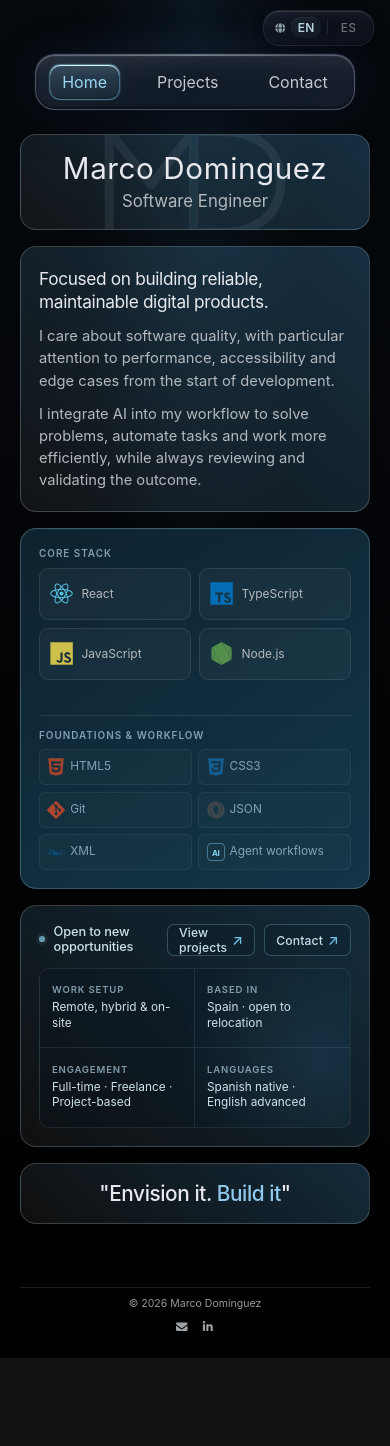
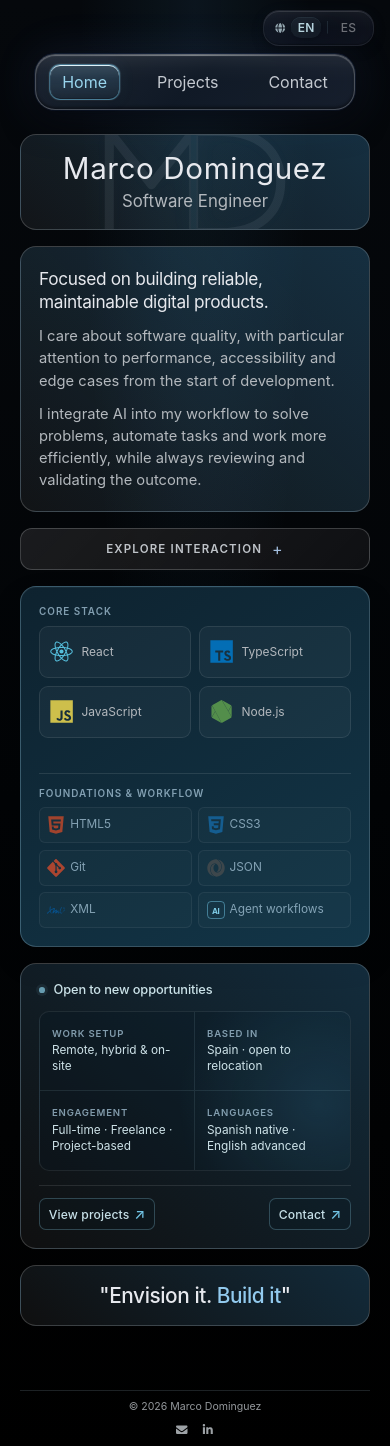
Before and after one commit to Marcodggz/portfolio, a React (Vite) app: page / in a window 390 px wide. Shown: the top 1446 px of the page. Before the commit the page ends 1358 px from the top, so only its background shows below. Built offline with nearby package versions, Linux system fonts and the light colour scheme.

Commit message:
feat(home): refine responsive abstract image and CTAs

```diff
--- a/src/components/home/AbstractImage/AbstractImage.module.css
+++ b/src/components/home/AbstractImage/AbstractImage.module.css
@@ -36,6 +36,7 @@
   border-radius: 16px;
   overflow: hidden;
   isolation: isolate;
+  touch-action: pan-y;
   border: 1px solid rgba(99, 97, 97, 0.16);
 
   /* Professional layered background with subtle depth */
@@ -311,3 +312,21 @@
 .pupilRight {
   left: 65%;
 }
+
+@media (max-width: 1024px) and (orientation: portrait), (max-width: 600px) {
+  .cursorHint {
+    display: none;
+  }
+}
+
+@media (max-width: 600px) {
+  .abstractImage {
+    min-height: 240px;
+  }
+}
+
+@media (min-width: 601px) and (max-width: 1024px) and (orientation: portrait) {
+  .abstractImage {
+    min-height: 300px;
+  }
+}
--- a/src/components/home/Certifications/Certifications.module.css
+++ b/src/components/home/Certifications/Certifications.module.css
@@ -1,6 +1,11 @@
 .certifications {
-  display: flex;
-  flex-direction: column;
+  display: grid;
+  grid-template-columns: minmax(0, 1fr) auto;
+  grid-template-rows: auto minmax(0, 1fr);
+  grid-template-areas:
+    "intro actions"
+    "facts facts";
+  gap: 0.7rem 1rem;
   height: 249px;
   padding: 18px 22px;
   color: var(--color-text-primary);
@@ -10,15 +15,8 @@
   overflow: hidden;
 }
 
-.actionRow {
-  display: flex;
-  align-items: center;
-  justify-content: space-between;
-  gap: 1rem;
-  min-height: 2rem;
-}
-
 .actions {
+  grid-area: actions;
   display: flex;
   align-items: center;
   gap: 0.55rem;
@@ -66,11 +64,11 @@
 }
 
 .availabilityFacts {
+  grid-area: facts;
   display: grid;
   grid-template-columns: repeat(2, minmax(0, 1fr));
-  flex: 1;
   min-height: 0;
-  margin-top: 0.7rem;
+  margin-top: 0;
   margin-bottom: 0;
   overflow: hidden;
   border: 1px solid rgba(255, 255, 255, 0.08);
@@ -80,7 +78,7 @@
     rgba(6, 23, 33, 0.25);
 }
 
-.availabilityIntro { display: flex; align-items: center; gap: 0.55rem; min-width: 0; }
+.availabilityIntro { grid-area: intro; display: flex; align-items: center; gap: 0.55rem; min-width: 0; }
 .availabilityIntro p { margin: 0; color: rgba(223, 247, 253, 0.9); font-size: clamp(0.8rem, 1vw, 0.9rem); font-weight: 500; letter-spacing: -0.01em; }
 .statusDot { flex: 0 0 auto; width: 0.36rem; aspect-ratio: 1; border-radius: 50%; background: rgba(136, 205, 231, 0.72); box-shadow: 0 0 0 0.18rem rgba(136, 205, 231, 0.08); }
 .availabilityFact { display: flex; flex-direction: column; justify-content: center; min-width: 0; padding: clamp(0.65rem, 1.2vw, 0.9rem) clamp(0.75rem, 1.5vw, 1.1rem); }
@@ -95,9 +93,42 @@
 }
 
 @media (max-width: 600px) {
-  .certifications { padding: 18px; }
-  .actionRow { align-items: flex-start; }
-  .availabilityFacts { min-height: 10rem; }
+  .certifications {
+    grid-template-columns: 1fr;
+    grid-template-rows: auto minmax(10rem, 1fr) auto;
+    grid-template-areas:
+      "intro"
+      "facts"
+      "actions";
+    gap: 0.85rem;
+    padding: 18px;
+  }
+  .availabilityIntro {
+    grid-area: intro;
+    width: 100%;
+  }
+  .availabilityFacts {
+    grid-area: facts;
+    min-height: 10rem;
+  }
+  .actions {
+    grid-area: actions;
+    display: flex;
+    align-items: center;
+    justify-content: space-between;
+    width: 100%;
+    gap: 0.55rem;
+    padding-top: 0.8rem;
+    border-top: 1px solid rgba(255, 255, 255, 0.1);
+  }
+  .availabilityIntro p {
+    font-size: 0.8rem;
+    white-space: nowrap;
+  }
+  .actionLink {
+    min-height: 2rem;
+    padding: 0 0.55rem;
+  }
 }
 
 @media (max-width: 375px) {
--- a/src/components/home/Certifications/Certifications.tsx
+++ b/src/components/home/Certifications/Certifications.tsx
@@ -10,15 +10,9 @@ const Certifications: React.FC = () => {
 
   return (
     <section className={styles.certifications} aria-label={t.availabilityHeading}>
-      <div className={styles.actionRow}>
-        <div className={styles.availabilityIntro}>
-          <span className={styles.statusDot} aria-hidden="true" />
-          <p>{t.availabilityIntro}</p>
-        </div>
-        <div className={styles.actions}>
-          <Link className={styles.actionLink} to="/projects">{t.viewProjects}</Link>
-          <Link className={styles.actionLink} to="/contact">{t.contactCta}</Link>
-        </div>
+      <div className={styles.availabilityIntro}>
+        <span className={styles.statusDot} aria-hidden="true" />
+        <p>{t.availabilityIntro}</p>
       </div>
       <dl className={styles.availabilityFacts}>
         {t.availabilityFacts.map((fact) => (
@@ -28,6 +22,10 @@ const Certifications: React.FC = () => {
           </div>
         ))}
       </dl>
+      <div className={styles.actions}>
+        <Link className={styles.actionLink} to="/projects">{t.viewProjects}</Link>
+        <Link className={styles.actionLink} to="/contact">{t.contactCta}</Link>
+      </div>
     </section>
   );
 };
--- a/src/data/translations.ts
+++ b/src/data/translations.ts
@@ -49,6 +49,8 @@ export const translations = {
       visionFirst: 'Envision it',
       visionSecond: 'Build it',
       cursorHint: 'Move your cursor',
+      exploreInteraction: 'Explore interaction',
+      hideInteraction: 'Hide interaction',
       viewProjects: 'View projects',
     },
     notFound: {
@@ -156,6 +158,8 @@ export const translations = {
       visionFirst: 'Imagínalo',
       visionSecond: 'Créalo',
       cursorHint: 'Mueve el cursor',
+      exploreInteraction: 'Explorar interacción',
+      hideInteraction: 'Ocultar interacción',
       viewProjects: 'Ver proyectos',
     },
     notFound: {
--- a/src/pages/Home/Home.module.css
+++ b/src/pages/Home/Home.module.css
@@ -49,6 +49,15 @@
 .abstractImage {
   grid-area: abstract;
 }
+
+.abstractToggle {
+  display: none;
+}
+
+.abstractPanel {
+  width: 100%;
+  height: 100%;
+}
 .certifications {
   grid-area: cert;
 }
@@ -79,9 +88,8 @@
 }
 
 /* ── Tablet ≤ 1024px ─────────────────────────────────────────────────────── */
-/*    AbstractImage hidden (pointer-based interaction).                      */
 /*    WebDev hidden (role shown in NameCard instead).                        */
-/*    Clean vertical reading flow: name+role → about → tech → availability → quote */
+/*    Clean vertical reading flow with an optional interactive visual.         */
 @media (max-width: 1024px) {
   .homeContainer {
     /* Constrain content width for tablet to prevent excessive stretching.
@@ -103,11 +111,6 @@
     gap: 18px;
   }
 
-  /* Hide AbstractImage on tablet and below - pointer-based interaction */
-  .abstractImage {
-    display: none;
-  }
-
   /* Hide WebDev on tablet - role is shown in NameCard instead */
   .webDev {
     display: none;
@@ -123,9 +126,33 @@
   }
 }
 
+/* Keep the interactive visual out of tablet landscape, where vertical space
+   is limited. It remains available in portrait mode and on mobile. */
+@media (min-width: 601px) and (max-width: 1024px) and (orientation: landscape) {
+  .abstractImage {
+    display: none;
+  }
+}
+
+/* ── Tablet portrait ─────────────────────────────────────────────────────── */
+@media (min-width: 601px) and (max-width: 1024px) and (orientation: portrait) {
+  .homeGrid {
+    grid-template-areas:
+      "name"
+      "about"
+      "abstract"
+      "skills"
+      "cert"
+      "vision";
+  }
+
+  .abstractImage {
+    display: block;
+  }
+}
+
 /* ── Mobile ≤ 600px ──────────────────────────────────────────────────────── */
-/*    Single-column layout: name+role → about → tech → availability → quote  */
-/*    AbstractImage and WebDev hidden; NameCard keeps its compact mark        */
+/*    Single-column layout: name+role → about → visual → tech → quote        */
 @media (max-width: 600px) {
   .home {
     padding: 16px 0 32px 0;
@@ -141,9 +168,79 @@
     grid-template-areas:
       "name"
       "about"
+      "abstract"
       "skills"
       "cert"
       "vision";
     gap: 16px;
   }
+
+  .abstractImage {
+    display: block;
+  }
+
 }
+
+@media (max-width: 1024px) and (orientation: portrait), (max-width: 600px) {
+  .abstractToggle {
+    display: flex;
+    align-items: center;
+    justify-content: center;
+    width: 100%;
+    box-sizing: border-box;
+    min-height: 42px;
+    padding: 10px 16px;
+    border: 1px solid rgba(238, 243, 250, 0.2);
+    border-radius: 12px;
+    color: rgba(238, 243, 250, 0.78);
+    background:
+      linear-gradient(135deg, rgba(255, 255, 255, 0.08), rgba(255, 255, 255, 0.03)),
+      rgba(10, 11, 13, 0.72);
+    font: inherit;
+    font-size: 0.72rem;
+    font-weight: 600;
+    letter-spacing: 0.1em;
+    cursor: pointer;
+    text-align: center;
+    text-transform: uppercase;
+    transition:
+      color 0.2s ease,
+      background-color 0.2s ease,
+      border-color 0.2s ease,
+      transform 0.2s ease;
+  }
+
+  .abstractToggle::after {
+    content: "+";
+    margin-left: 10px;
+    color: rgba(180, 210, 245, 0.9);
+    font-size: 1rem;
+    font-weight: 400;
+    line-height: 1;
+  }
+
+  @media (hover: hover) {
+    .abstractToggle:hover {
+      color: rgba(238, 243, 250, 0.96);
+      border-color: rgba(180, 210, 245, 0.42);
+      background:
+        linear-gradient(135deg, rgba(180, 210, 245, 0.14), rgba(255, 255, 255, 0.05)),
+        rgba(10, 11, 13, 0.78);
+      transform: translateY(-1px);
+    }
+  }
+
+  .abstractToggle[aria-expanded="true"]::after {
+    content: "−";
+  }
+
+  .abstractToggle:focus-visible {
+    outline: 2px solid rgba(180, 210, 245, 0.9);
+    outline-offset: 3px;
+  }
+
+  .abstractPanel {
+    margin-top: 12px;
+    height: auto;
+  }
+}
--- a/src/pages/Home/Home.tsx
+++ b/src/pages/Home/Home.tsx
@@ -6,9 +6,39 @@ import NameCard from '../../components/home/NameCard/NameCard'
 import Skills from '../../components/home/Skills/Skills'
 import Certifications from '../../components/home/Certifications/Certifications'
 import AbstractImage from '../../components/home/AbstractImage/AbstractImage'
+import { translations } from '../../data/translations'
+import { useLanguage } from '../../context/useLanguage'
 import styles from './Home.module.css'
 
+const ABSTRACT_COLLAPSIBLE_MEDIA_QUERY =
+  '(max-width: 1024px) and (orientation: portrait), (max-width: 600px)'
+
 const Home: React.FC = () => {
+  const { language } = useLanguage()
+  const t = translations[language].home
+  const [isCollapsibleLayout, setIsCollapsibleLayout] = React.useState(() =>
+    typeof window !== 'undefined' &&
+      window.matchMedia(ABSTRACT_COLLAPSIBLE_MEDIA_QUERY).matches,
+  )
+  const [isAbstractOpen, setIsAbstractOpen] = React.useState(false)
+
+  React.useEffect(() => {
+    const mediaQuery = window.matchMedia(ABSTRACT_COLLAPSIBLE_MEDIA_QUERY)
+    const updateLayout = () => {
+      setIsCollapsibleLayout(mediaQuery.matches)
+      if (mediaQuery.matches) setIsAbstractOpen(false)
+    }
+
+    updateLayout()
+    mediaQuery.addEventListener('change', updateLayout)
+    return () => mediaQuery.removeEventListener('change', updateLayout)
+  }, [])
+
+  const shouldRenderAbstract = !isCollapsibleLayout || isAbstractOpen
+  const abstractToggleLabel = isAbstractOpen
+    ? t.hideInteraction
+    : t.exploreInteraction
+
   return (
     <div className={styles.home}>
       <div className={styles.homeContainer}>
@@ -17,7 +47,22 @@ const Home: React.FC = () => {
             <AboutMe />
           </div>
           <div className={styles.abstractImage}>
-            <AbstractImage />
+            <button
+              type="button"
+              className={styles.abstractToggle}
+              aria-expanded={!isCollapsibleLayout || isAbstractOpen}
+              aria-controls="abstract-image-panel"
+              onClick={() => setIsAbstractOpen((open) => !open)}
+            >
+              {abstractToggleLabel}
+            </button>
+            <div
+              id="abstract-image-panel"
+              className={styles.abstractPanel}
+              hidden={!shouldRenderAbstract}
+            >
+              {shouldRenderAbstract && <AbstractImage />}
+            </div>
           </div>
           <div className={styles.webDev}>
             <WebDev />
```
Also changed, not shown: src/components/home/AbstractImage/AbstractImage.tsx (+23 -1 lines).
